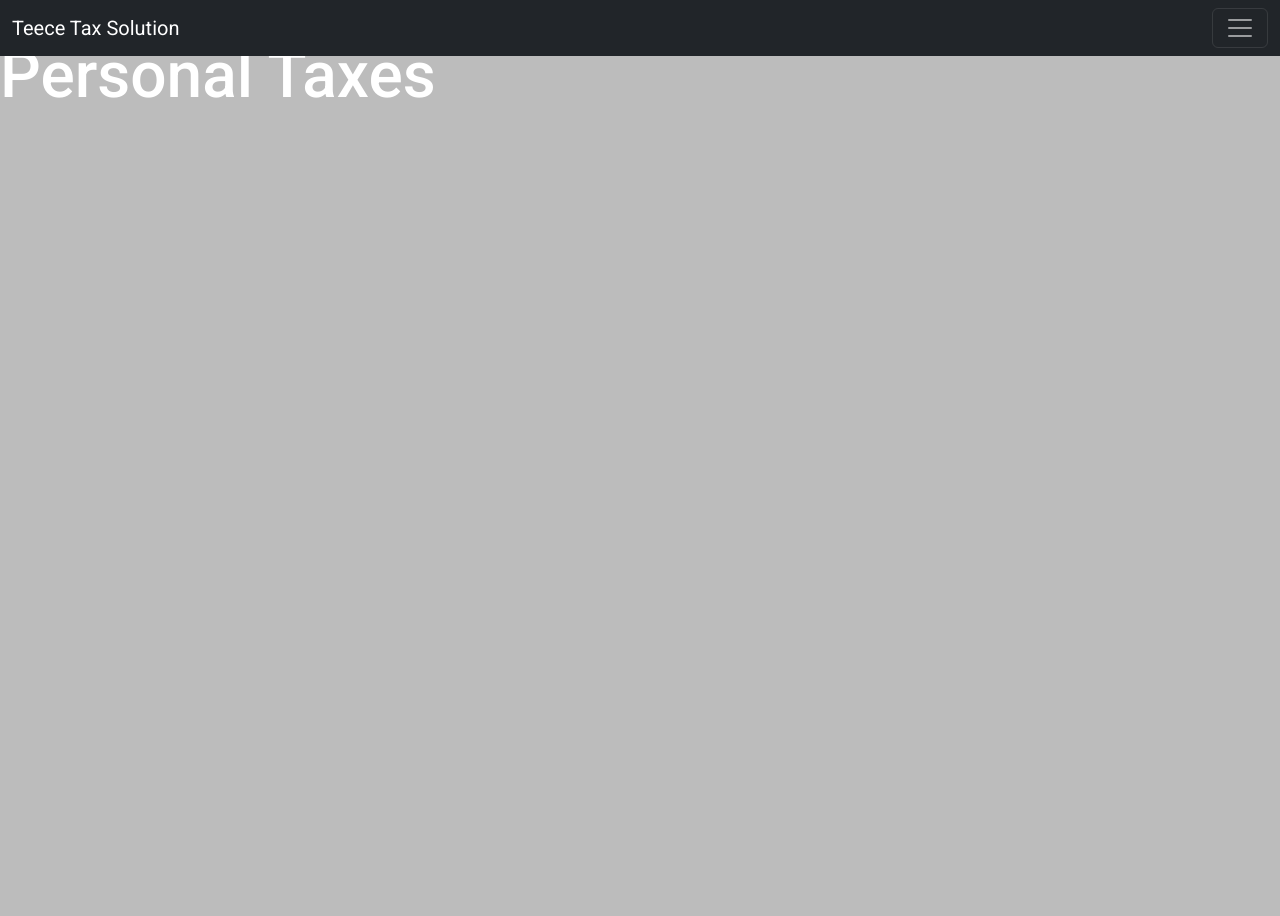
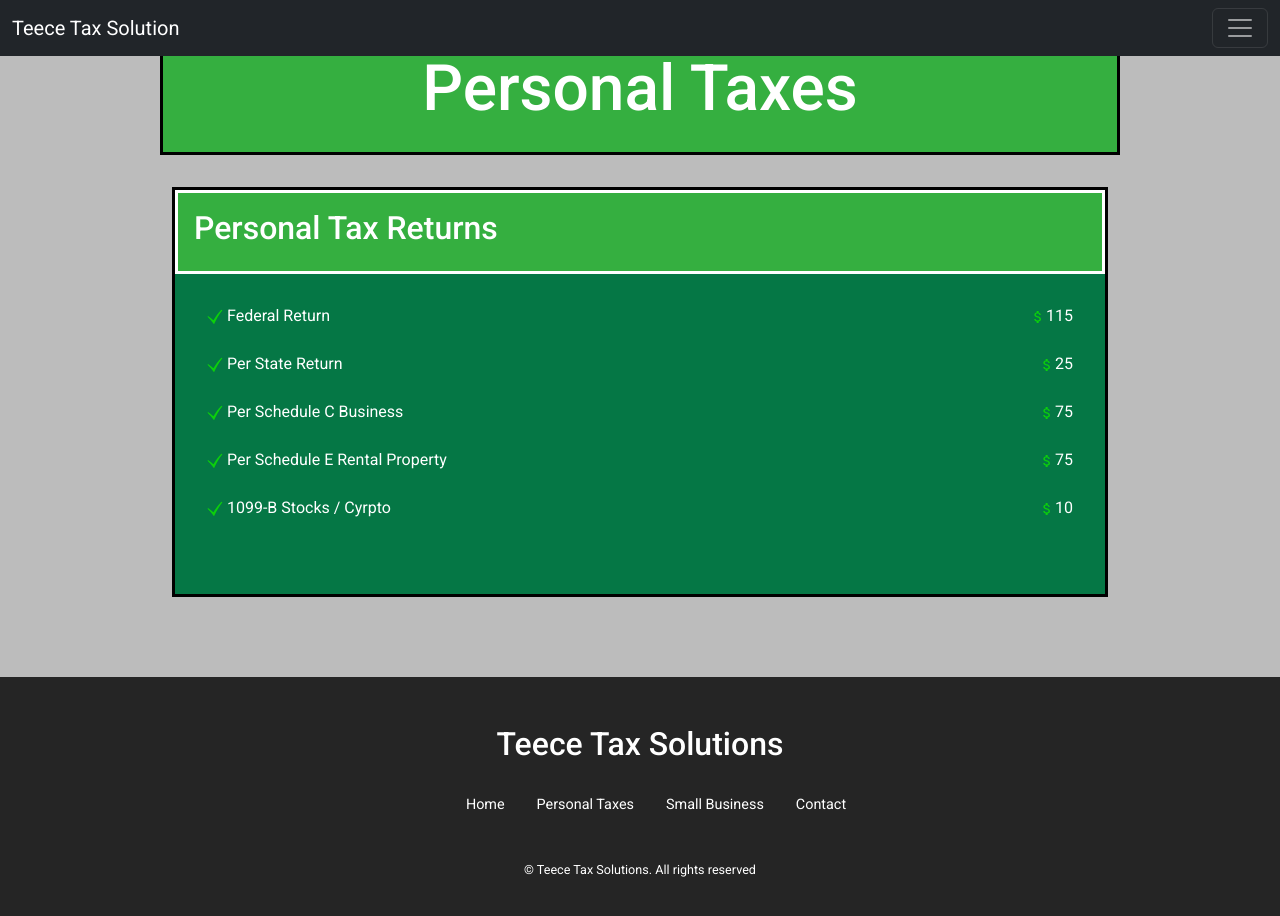
Before and after one commit to Jmajane/teece-tax, a React (Create React App) app: page /PersonalTaxes in a window 1280 px wide. Shown: the top 916 px of the page. Before the commit the page ends 800 px from the top, so only its background shows below. Built offline with nearby package versions, Linux system fonts and the light colour scheme.

Commit message:
completed personal taxes page, completed css for personal taxes

```diff
--- a/src/pages/home/home.css
+++ b/src/pages/home/home.css
@@ -39,6 +39,7 @@
     border-radius: 0 0 2.2rem 2.2rem;
     box-shadow: 0 1rem 1rem rgb(13, 159, 18);
 }
+
 .home__list-icon{
     color: rgb(12, 207, 12);
 }
--- a/src/pages/personal/PersonalTaxes.jsx
+++ b/src/pages/personal/PersonalTaxes.jsx
@@ -1,12 +1,50 @@
-import React from 'react'
+import './personalTaxes.css'
+import Footer from '../footer/Footer'
+
+import {GiCheckMark} from 'react-icons/gi'
+import {MdAttachMoney} from 'react-icons/md'
 
 const PersonalTaxes = () => {
   return (
-    <div>
-      <br></br>
-      <br></br>
-      <h1>Personal Taxes</h1>
-    </div>
+    <section id='personalTaxes'>
+      <div className='container personalTaxes__title'>
+        <h1>Personal Taxes</h1>
+      </div>
+
+      <div className='container personalTaxes__container'>
+        <article className='personalTaxes'>
+          <div className='personalTaxes__head'>
+            <h2>Personal Tax Returns</h2>
+          </div>
+
+          <ul className='personalTaxes__list'>
+            <li>
+              <p><GiCheckMark className='home__list-icon' /> Federal Return</p>
+              <p><MdAttachMoney className='home__list-icon' />115</p>
+            </li>
+            <li>
+              <p><GiCheckMark className='home__list-icon' /> Per State Return</p>
+              <p><MdAttachMoney className='home__list-icon' />25</p>
+            </li>
+            <li>
+              <p><GiCheckMark className='home__list-icon' /> Per Schedule C Business</p>
+              <p><MdAttachMoney className='home__list-icon' />75</p>
+            </li>
+            <li>
+              <p><GiCheckMark className='home__list-icon' /> Per Schedule E Rental Property</p>
+              <p><MdAttachMoney className='home__list-icon' />75</p>
+            </li>
+            <li>
+              <p><GiCheckMark className='home__list-icon' /> 1099-B Stocks / Cyrpto</p>
+              <p><MdAttachMoney className='home__list-icon' />10</p>
+            </li>
+          </ul>
+        </article>
+      </div>
+
+      <Footer />
+
+    </section>
   )
 }
 
--- /dev/null
+++ b/src/pages/personal/personalTaxes.css
@@ -0,0 +1,50 @@
+.personalTaxes__title {
+    display: grid;
+    place-items: center;
+    background: rgb(53, 175, 64);
+    padding: 1rem;
+    border: 3px solid black;
+}
+
+.personalTaxes__container {
+    display: grid;
+    grid-template-columns: 1fr;
+}
+
+.personalTaxes {
+    background: rgb(5, 119, 69);
+    border: 3px solid rgb(0, 0, 0);
+    height: auto;
+    margin-top: 2rem;
+    transition: var(--transition);
+}
+
+.personalTaxes__head {
+    background: rgb(53, 175, 64);
+    padding: 1rem;
+    border: 3px solid;
+    transition: var(--transition);
+}
+
+.personalTaxes__list {
+    padding: 2rem;
+}
+
+.personalTaxes__list li {
+    display: flex;
+    justify-content: space-between;
+    gap: 1rem;
+    margin-bottom: 0.8rem;
+}
+
+.personalTaxes:hover {
+    background: rgb(4, 59, 50);
+    border-color: rgb(3, 175, 143);
+    border-radius: 0 0 2.2rem 2.2rem;
+    box-shadow: 0 1rem 1rem rgb(13, 159, 18);
+}
+
+.personalTaxes__head:hover {
+    border-radius: 0 0 2.2rem 2.2rem;
+    box-shadow: 0 1rem 1rem rgb(13, 159, 18);
+}
```
